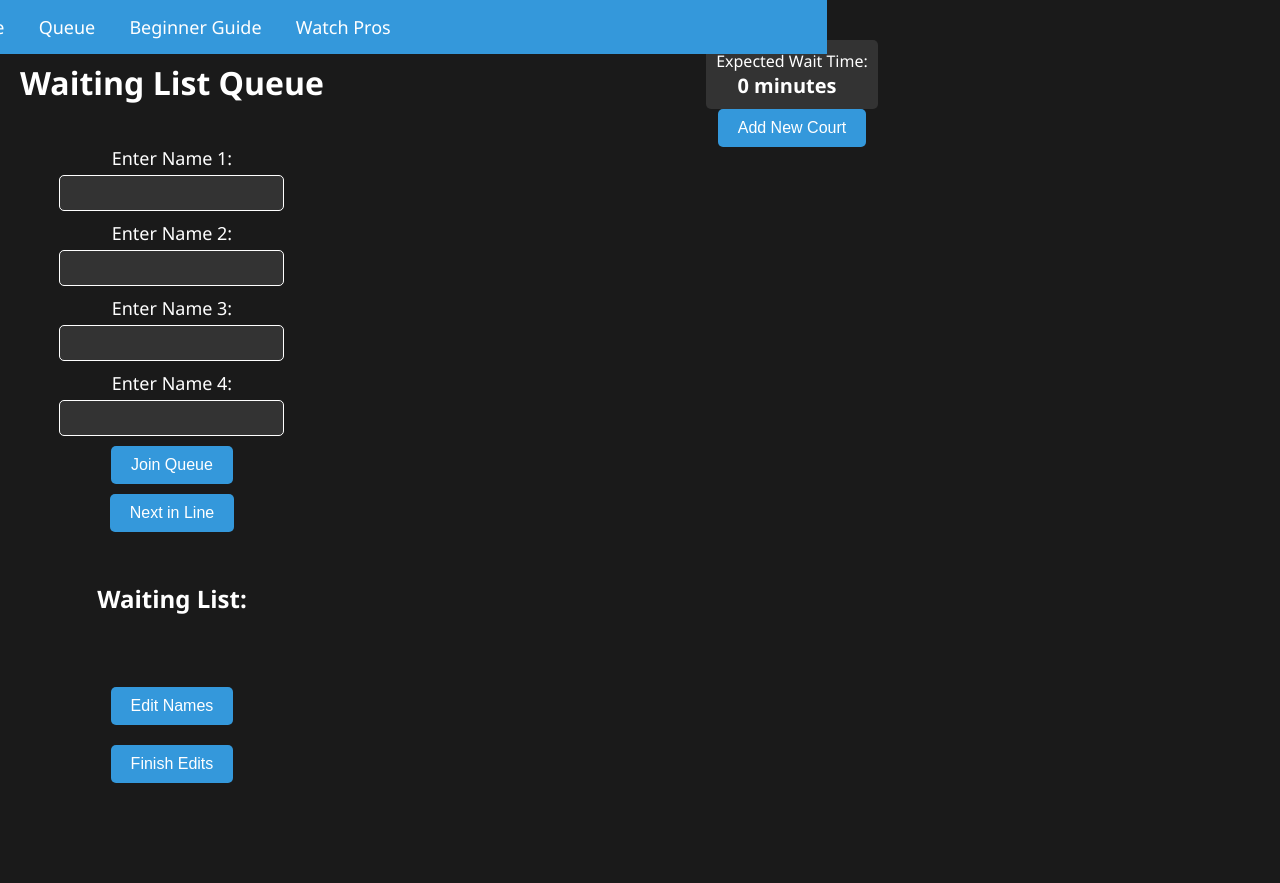
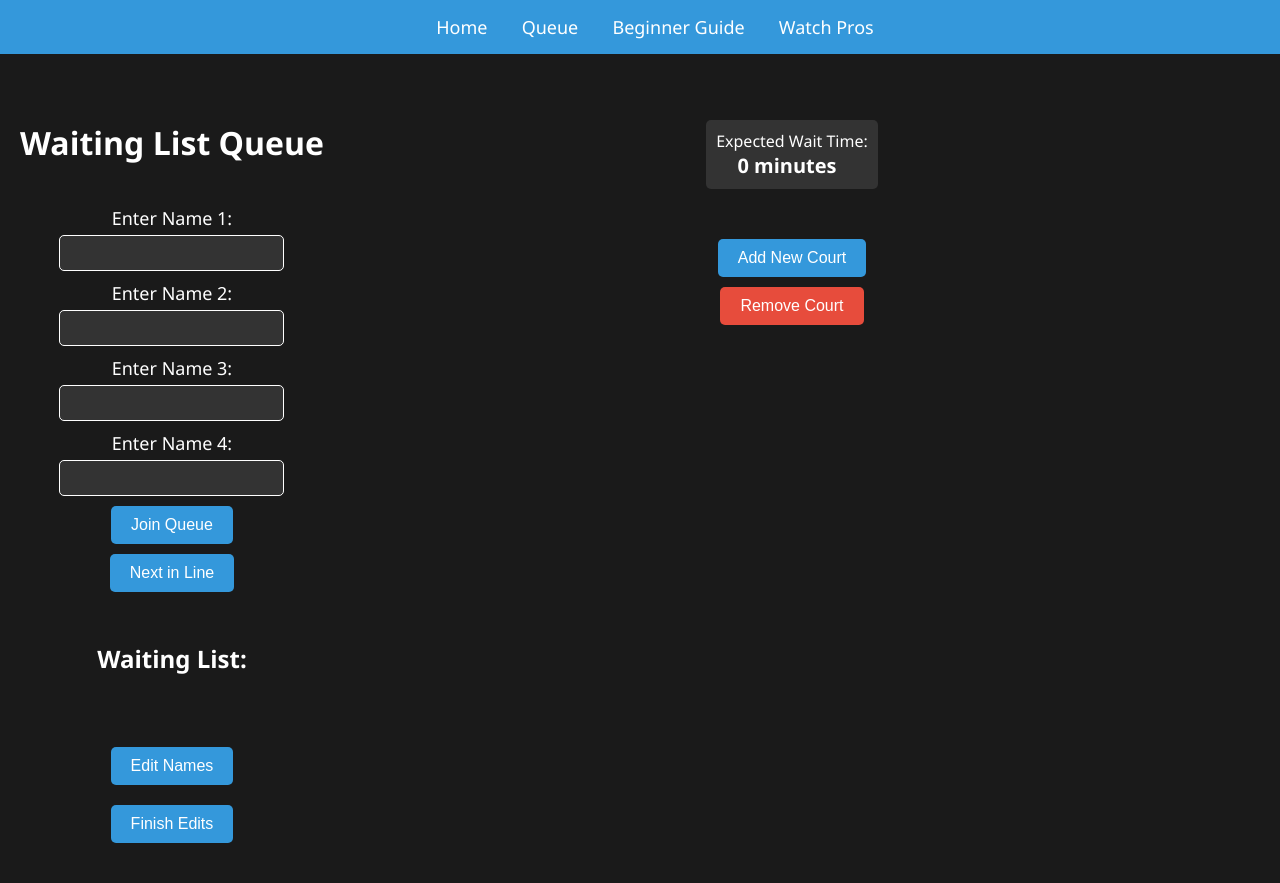
Before and after one commit to evanja57/EvanRyanSBHacksX, a Django app: page /queue/ in a window 1280 px wide. Before the commit the page ends 783 px from the top, so only its background shows below. Run offline with Django 3.2, Linux system fonts and the light colour scheme.

Commit message:
better queue with more features

```diff
--- a/pickel/home/templates/home/queue.html
+++ b/pickel/home/templates/home/queue.html
@@ -13,6 +13,7 @@
       width: 100%;
       position: fixed;
       top: 0;
+      z-index: 1; /* Added z-index to keep header above other elements */
     }
 
     header a {
@@ -38,7 +39,7 @@
       display: flex;
       flex-direction: column;
       align-items: center;
-      padding: 20px;
+      padding: 80px 20px 20px; /* Adjusted padding to account for the fixed header */
     }
 
     h1, h2 {
@@ -125,7 +126,8 @@
       align-items: center;
     }
 
-    #add-box-button {
+    #add-box-button,
+    #remove-box-button {
       padding: 10px 20px;
       font-size: 16px;
       border: none;
@@ -135,6 +137,12 @@
       cursor: pointer;
       transition: background-color 0.3s ease;
       margin-bottom: 10px;
+      position: relative;
+      top: 50px; /* Adjusted top position to move down */
+    }
+
+    #remove-box-button {
+      background-color: #e74c3c; /* Changed color for "Remove Court" button */
     }
 
     .court-box {
@@ -157,14 +165,14 @@
   </style>
 </head>
 <body>
-
-  <div id="left-container">
   <header>
     <a href="{% url 'home:home' %}">Home</a>
     <a href="{% url 'home:queue' %}">Queue</a>
     <a href="{% url 'home:beginner_guide' %}">Beginner Guide</a>
     <a href="{% url 'home:watch_pros' %}">Watch Pros</a>
   </header>
+
+  <div id="left-container">
     <h1>Waiting List Queue</h1>
 
     <div>
@@ -194,11 +202,11 @@
     </div>
   </div>
 
-
-  <div id="center-container">
+  <div id="left-container">
     <div id="wait-time-box">Expected Wait Time: <span id="wait-time">0 minutes</span></div>
 
     <button id="add-box-button" onclick="addNewCourt()">Add New Court</button>
+    <button id="remove-box-button" onclick="removeCourt()">Remove Court</button>
     <div id="court-container"></div>
   </div>
 
@@ -315,13 +323,30 @@
         for (let i = 0; i < courts.length; i++) {
             const courtBox = document.createElement("div");
             courtBox.classList.add("court-box");
+
+            // Display "Court Done" button
+            const courtDoneButton = document.createElement("button");
+            courtDoneButton.textContent = "Court Done";
+            courtDoneButton.onclick = function () {
+            clearCourt(i);
+            };
+
             if (courts[i].length > 0) {
             courtBox.textContent = courts[i].join(', ');
+            courtBox.appendChild(courtDoneButton);
             } else {
             courtBox.textContent = "Empty Court";
             }
+
             courtContainer.appendChild(courtBox);
         }
+}
+
+function clearCourt(courtIndex) {
+  // Clear names from the specified court
+  courts[courtIndex] = [];
+  updateCourtDisplay();
+  updateWaitTime();
       }
 
       function resetInputFields() {
@@ -346,8 +371,17 @@
 
       function updateWaitTime() {
         const waitTimeBox = document.getElementById("wait-time");
-        const expectedWaitTime = queue.length * 5; // 5 minutes added for each team on the waitlist
+        // Check if there are any open courts
+        const openCourts = courts.filter(court => court.length === 0);
+
+        if (openCourts.length > 0) {
+            // If there are open courts, expected wait time is 0 minutes
+            waitTimeBox.textContent = "0 minutes";
+        } else {
+            // If all courts are full, calculate expected wait time
+            const expectedWaitTime = (queue.length * 15) + 10; // 15 minutes added for each team on the waitlist
             waitTimeBox.textContent = `${expectedWaitTime} minutes`;
+        }
       }
 
       function addNewCourt() {
@@ -356,8 +390,14 @@
         courts.push(newCourt);
         updateCourtDisplay();
       }
+
+      function removeCourt() {
+        if (courts.length > 0) {
+          courts.pop(); // Remove the bottom-most court
+          updateCourtDisplay();
+        }
+      }
     </script>
   </div>
-
 </body>
 </html>
```
Lines whose indentation alone changed are shown as unchanged.
